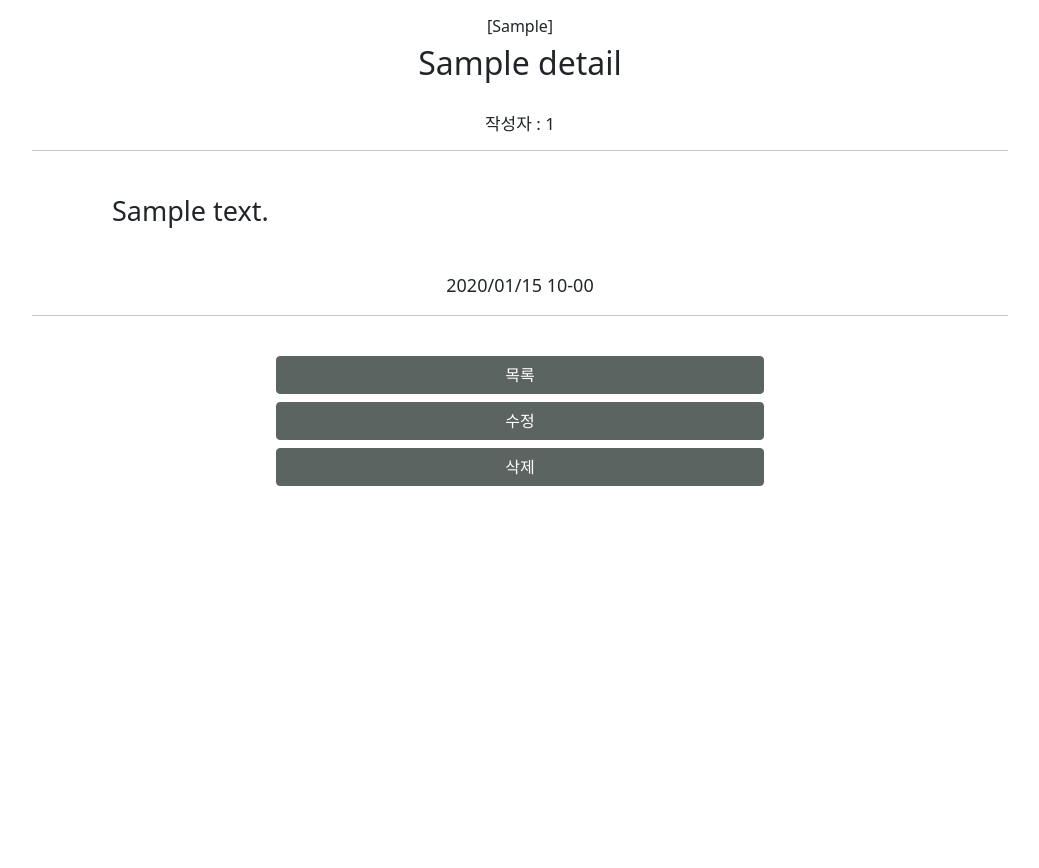
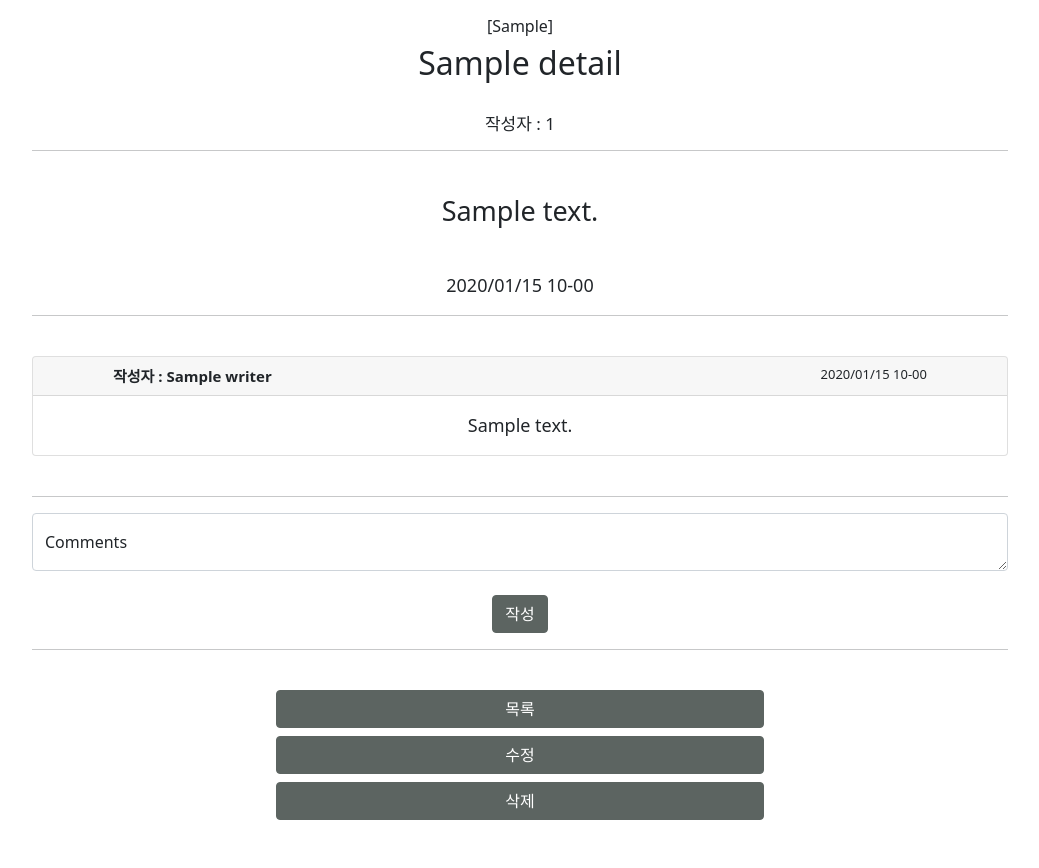
Before and after one commit to J1Yun/board-game-guide, a Django app: template BoardGameGuide/boardgame/templates/comu_detail.html in a window 1280 px wide. Shown: the part 304-1172 px from the top of the page, without its empty margins (120-1159 px from the left). Before the commit the page ends 790 px from the top, so only its background shows below. Run offline with Django 3.2, Linux system fonts and the light colour scheme; the template is opened without the code that fills it: most values are stand-ins (such as "Sample title", 1, 10 or a date in 2020).

Commit message:
Update comu_detail (comments)

```diff
--- a/BoardGameGuide/boardgame/static/css/comu_detail.css
+++ b/BoardGameGuide/boardgame/static/css/comu_detail.css
@@ -21,7 +21,7 @@
 
 .what{
     font-size: 27px;
-    text-align:left;
+
     padding-right:80px;
     padding-left:80px;
 }
@@ -48,3 +48,19 @@
     border-color: #5c6461;
     background-color: #5c6461;
     color: white; }
+
+.comment{
+    align-items:left;
+}
+
+.card-text{
+    font-size:18px;
+}
+
+.writer{
+    font-size:15px;
+}
+
+.date2{
+    font-size:13px;
+}
--- a/BoardGameGuide/boardgame/templates/comu_detail.html
+++ b/BoardGameGuide/boardgame/templates/comu_detail.html
@@ -22,6 +22,43 @@
         </div>
         <div class = 'container'>
             <hr>
+            {% for comment in details.comments.all %}
+            <div class = "comment">
+                <br>
+                <div class="card">
+                    <div class="card-header" style = "padding-left:80px; padding-right:80px;">
+                        <strong class = 'writer' style = "float:left">작성자 : {{ comment.writer }}</strong>
+                        <div class = "date2" style = "float:right">{{ comment.date|date:'Y/m/d H-i' }}</div>
+                    </div>
+                    <div class="card-body">
+                        <p class="card-text">{{ comment.contents|linebreaksbr}}</p>
+                    </div>
+                </div>
+                <br>
+            </div>
+            {% empty %}
+                <p class = 'card-text'>No comments here yet :(</p>
+                <br>
+            {% endfor %}
+
+            <hr>
+
+                    <form action = "{% url 'comment_write' details_pk=details.pk %}" method="POST">
+                        {% csrf_token %}
+                        <div class="form-floating">
+                            <textarea class="form-control" name = "contents" placeholder="Leave a comment here" id="floatingTextarea"></textarea>
+                            <label for="floatingTextarea">Comments</label>
+                        </div>
+                        <br>
+                        <button class="btn btn-outline-secondary" type="submit" id="button-addon2">작성</button>
+                    </form>
+
+
+
+
+        </div>
+        <div class = 'container'>
+            <hr>
             <br>
             <div class = "d-grid gap-2 col-6 mx-auto">
                 <a href="." class="btn btn-md btn-outline-secondary">목록</a>
@@ -30,6 +67,8 @@
             </div>
             <br>
             <br>
+
         </div>
 
+
  {% endblock %}
```
